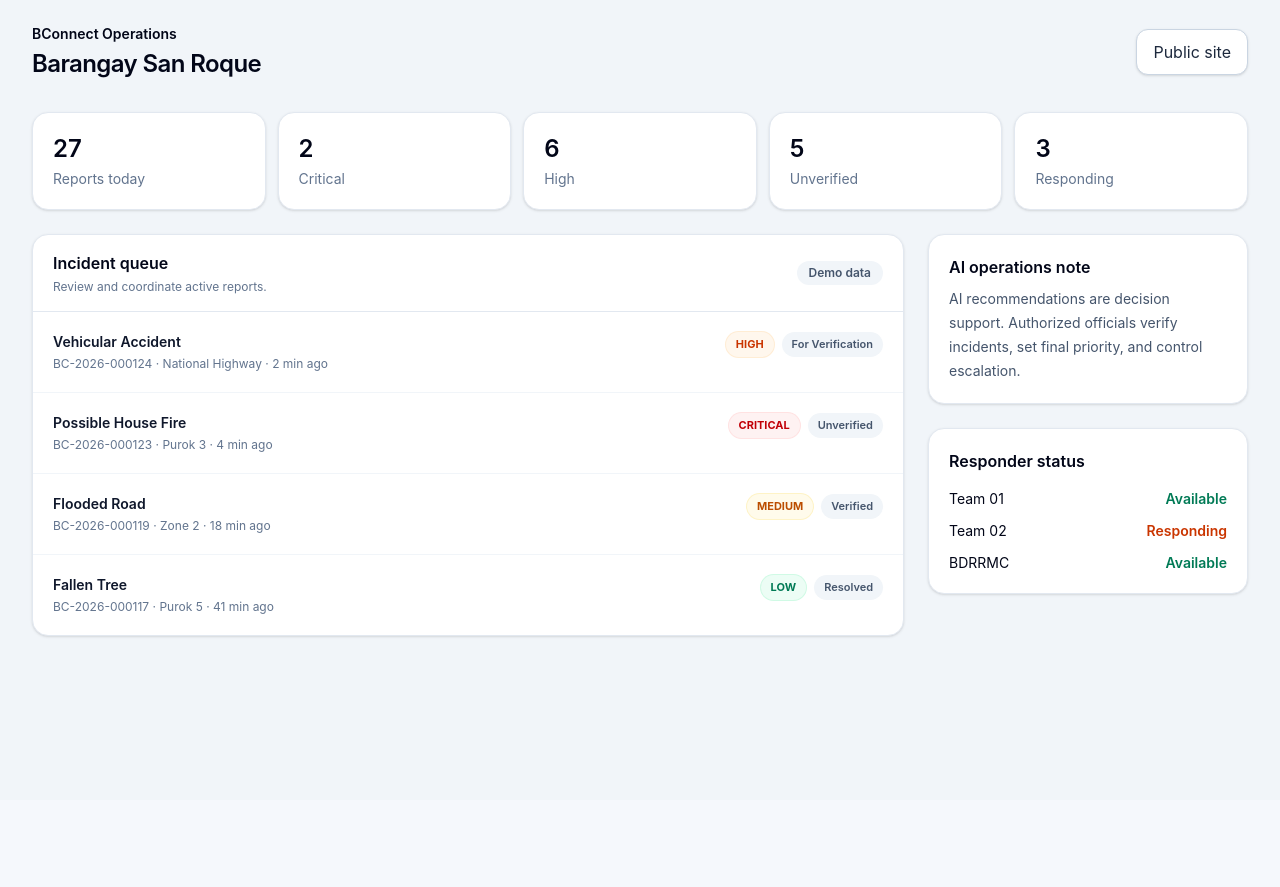
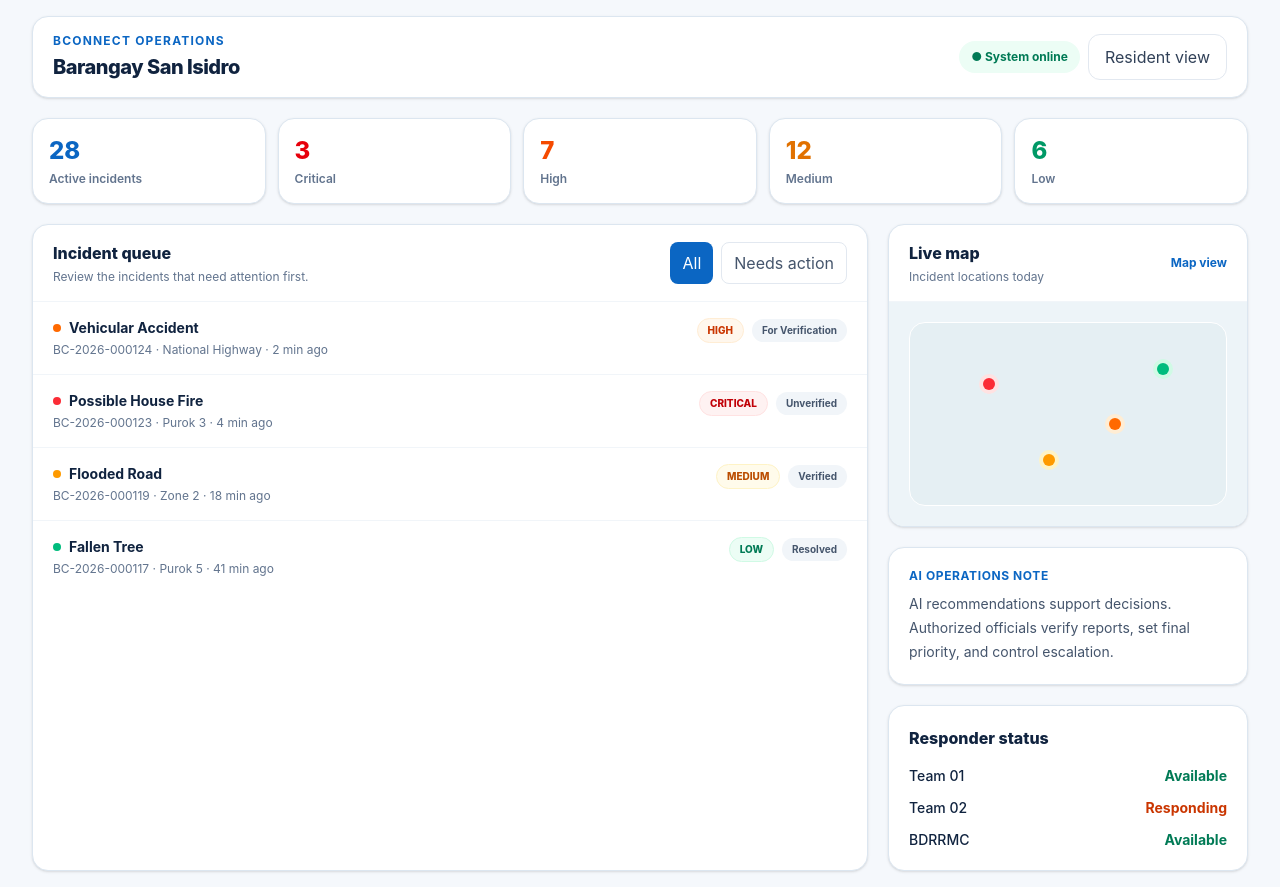
Before and after one commit to a3bcruz-jpg/BConnect, a Next.js app: page /official in a window 1280 px wide. Before the commit the page ends 800 px from the top, so only its background shows below. Built offline with nearby package versions, Linux system fonts and the light colour scheme.

Commit message:
feat: redesign official incident operations dashboard

```diff
--- a/src/app/official/page.tsx
+++ b/src/app/official/page.tsx
@@ -1,3 +1,5 @@
+'use client';
+
 import Link from 'next/link';
 
 const incidents = [
@@ -7,80 +9,31 @@ const incidents = [
   { id: 'BC-2026-000117', type: 'Fallen Tree', location: 'Purok 5', priority: 'LOW', status: 'Resolved', age: '41 min ago' },
 ];
 
-const priorityClass: Record<string, string> = {
-  CRITICAL: 'bg-red-50 text-red-700 ring-red-100',
-  HIGH: 'bg-orange-50 text-orange-700 ring-orange-100',
-  MEDIUM: 'bg-amber-50 text-amber-700 ring-amber-100',
-  LOW: 'bg-emerald-50 text-emerald-700 ring-emerald-100',
-};
+const priorityClass: Record<string, string> = { CRITICAL: 'bg-red-50 text-red-700 border-red-100', HIGH: 'bg-orange-50 text-orange-700 border-orange-100', MEDIUM: 'bg-amber-50 text-amber-700 border-amber-100', LOW: 'bg-emerald-50 text-emerald-700 border-emerald-100' };
 
 export default function OfficialDashboardPage() {
   return (
-    <main className="min-h-screen bg-slate-100 text-slate-950">
-      <div className="mx-auto max-w-7xl px-4 py-6 sm:px-6 lg:px-8">
-        <header className="flex flex-wrap items-center justify-between gap-4">
-          <div>
-            <p className="text-sm font-semibold">BConnect Operations</p>
-            <h1 className="mt-1 text-2xl font-semibold tracking-tight">Barangay San Roque</h1>
-          </div>
-          <Link href="/" className="rounded-xl border border-slate-300 bg-white px-4 py-2.5 text-sm font-semibold text-slate-800 shadow-sm">Public site</Link>
+    <main className="min-h-screen bg-[#f5f8fc] text-[#10233f]">
+      <div className="mx-auto max-w-[1440px] px-4 py-4 sm:px-6 lg:px-8">
+        <header className="flex flex-wrap items-center justify-between gap-4 rounded-2xl border border-[#dce6f0] bg-white px-5 py-4 shadow-sm">
+          <div><p className="text-xs font-bold uppercase tracking-widest text-[#0b66c3]">BConnect Operations</p><h1 className="mt-1 text-xl font-extrabold tracking-tight">Barangay San Isidro</h1></div>
+          <div className="flex items-center gap-2"><span className="hidden rounded-full bg-emerald-50 px-3 py-2 text-xs font-bold text-emerald-700 sm:inline-flex">● System online</span><Link href="/resident" className="rounded-xl border border-slate-200 px-4 py-2.5 text-sm font-bold text-slate-700 hover:bg-slate-50">Resident view</Link></div>
         </header>
 
-        <section className="mt-8 grid gap-3 sm:grid-cols-2 lg:grid-cols-5">
-          {[
-            ['27', 'Reports today'],
-            ['2', 'Critical'],
-            ['6', 'High'],
-            ['5', 'Unverified'],
-            ['3', 'Responding'],
-          ].map(([value, label]) => (
-            <div key={label} className="rounded-2xl border border-slate-200 bg-white p-5 shadow-sm">
-              <p className="text-2xl font-semibold">{value}</p>
-              <p className="mt-1 text-sm text-slate-500">{label}</p>
-            </div>
-          ))}
+        <section className="mt-5 grid grid-cols-2 gap-3 md:grid-cols-5">
+          {[['28','Active incidents','text-[#0b66c3]'],['3','Critical','text-red-600'],['7','High','text-orange-600'],['12','Medium','text-amber-600'],['6','Low','text-emerald-600']].map(([value,label,tone]) => <div key={label} className="rounded-2xl border border-[#dce6f0] bg-white p-4 shadow-sm"><p className={`text-2xl font-extrabold ${tone}`}>{value}</p><p className="mt-1 text-xs font-semibold text-slate-500">{label}</p></div>)}
         </section>
 
-        <div className="mt-6 grid gap-6 lg:grid-cols-[1fr_320px]">
-          <section className="rounded-2xl border border-slate-200 bg-white shadow-sm">
-            <div className="flex items-center justify-between border-b border-slate-200 px-5 py-4">
-              <div>
-                <h2 className="font-semibold">Incident queue</h2>
-                <p className="mt-1 text-xs text-slate-500">Review and coordinate active reports.</p>
-              </div>
-              <span className="rounded-full bg-slate-100 px-3 py-1 text-xs font-semibold text-slate-600">Demo data</span>
-            </div>
-            <div className="divide-y divide-slate-100">
-              {incidents.map((incident) => (
-                <Link key={incident.id} href={`/official/incidents/${incident.id}`} className="block px-5 py-5 transition hover:bg-slate-50">
-                  <div className="flex flex-wrap items-start justify-between gap-3">
-                    <div>
-                      <p className="text-sm font-semibold text-slate-900">{incident.type}</p>
-                      <p className="mt-1 text-xs text-slate-500">{incident.id} · {incident.location} · {incident.age}</p>
-                    </div>
-                    <div className="flex items-center gap-2">
-                      <span className={`rounded-full px-2.5 py-1 text-[11px] font-bold ring-1 ${priorityClass[incident.priority]}`}>{incident.priority}</span>
-                      <span className="rounded-full bg-slate-100 px-2.5 py-1 text-[11px] font-semibold text-slate-600">{incident.status}</span>
-                    </div>
-                  </div>
-                </Link>
-              ))}
-            </div>
+        <div className="mt-5 grid gap-5 lg:grid-cols-[minmax(0,1fr)_360px]">
+          <section className="rounded-2xl border border-[#dce6f0] bg-white shadow-sm">
+            <div className="flex flex-wrap items-center justify-between gap-3 border-b border-slate-100 px-5 py-4"><div><h2 className="font-extrabold">Incident queue</h2><p className="mt-1 text-xs text-slate-500">Review the incidents that need attention first.</p></div><div className="flex gap-2"><button className="rounded-lg bg-[#0b66c3] px-3 py-2 text-xs font-bold text-white">All</button><button className="rounded-lg border border-slate-200 px-3 py-2 text-xs font-bold text-slate-600">Needs action</button></div></div>
+            <div className="divide-y divide-slate-100">{incidents.map((incident) => <Link key={incident.id} href={`/official/incidents/${incident.id}`} className="block px-5 py-4 transition hover:bg-[#f8fbff]"><div className="flex items-start justify-between gap-4"><div className="min-w-0"><div className="flex items-center gap-2"><span className={`h-2 w-2 rounded-full ${incident.priority === 'CRITICAL' ? 'bg-red-500' : incident.priority === 'HIGH' ? 'bg-orange-500' : incident.priority === 'MEDIUM' ? 'bg-amber-500' : 'bg-emerald-500'}`} /><p className="truncate text-sm font-bold">{incident.type}</p></div><p className="mt-1 text-xs text-slate-500">{incident.id} · {incident.location} · {incident.age}</p></div><div className="flex shrink-0 items-center gap-2"><span className={`rounded-full border px-2.5 py-1 text-[10px] font-extrabold ${priorityClass[incident.priority]}`}>{incident.priority}</span><span className="hidden rounded-full bg-slate-100 px-2.5 py-1 text-[10px] font-bold text-slate-600 sm:inline-flex">{incident.status}</span></div></div></Link>)}</div>
           </section>
 
-          <aside className="space-y-6">
-            <section className="rounded-2xl border border-slate-200 bg-white p-5 shadow-sm">
-              <h2 className="font-semibold">AI operations note</h2>
-              <p className="mt-2 text-sm leading-6 text-slate-600">AI recommendations are decision support. Authorized officials verify incidents, set final priority, and control escalation.</p>
-            </section>
-            <section className="rounded-2xl border border-slate-200 bg-white p-5 shadow-sm">
-              <h2 className="font-semibold">Responder status</h2>
-              <div className="mt-4 space-y-3 text-sm">
-                <div className="flex items-center justify-between"><span>Team 01</span><span className="font-semibold text-emerald-700">Available</span></div>
-                <div className="flex items-center justify-between"><span>Team 02</span><span className="font-semibold text-orange-700">Responding</span></div>
-                <div className="flex items-center justify-between"><span>BDRRMC</span><span className="font-semibold text-emerald-700">Available</span></div>
-              </div>
-            </section>
+          <aside className="space-y-5">
+            <section className="overflow-hidden rounded-2xl border border-[#dce6f0] bg-white shadow-sm"><div className="flex items-center justify-between border-b border-slate-100 px-5 py-4"><div><h2 className="font-extrabold">Live map</h2><p className="mt-1 text-xs text-slate-500">Incident locations today</p></div><span className="text-xs font-bold text-[#0b66c3]">Map view</span></div><div className="relative h-56 bg-[#edf4f8]"><div className="absolute inset-5 rounded-2xl border border-white bg-[#e5eff3]"><div className="absolute left-[23%] top-[30%] h-3 w-3 rounded-full bg-red-500 ring-4 ring-red-100" /><div className="absolute left-[63%] top-[52%] h-3 w-3 rounded-full bg-orange-500 ring-4 ring-orange-100" /><div className="absolute left-[42%] top-[72%] h-3 w-3 rounded-full bg-amber-500 ring-4 ring-amber-100" /><div className="absolute right-[18%] top-[22%] h-3 w-3 rounded-full bg-emerald-500 ring-4 ring-emerald-100" /></div></div></section>
+            <section className="rounded-2xl border border-[#dce6f0] bg-white p-5 shadow-sm"><p className="text-xs font-bold uppercase tracking-wider text-[#0b66c3]">AI operations note</p><p className="mt-2 text-sm leading-6 text-slate-600">AI recommendations support decisions. Authorized officials verify reports, set final priority, and control escalation.</p></section>
+            <section className="rounded-2xl border border-[#dce6f0] bg-white p-5 shadow-sm"><h2 className="font-extrabold">Responder status</h2><div className="mt-4 space-y-3 text-sm">{[['Team 01','Available','text-emerald-700'],['Team 02','Responding','text-orange-700'],['BDRRMC','Available','text-emerald-700']].map(([name,status,tone]) => <div key={name} className="flex items-center justify-between"><span className="font-medium">{name}</span><span className={`font-bold ${tone}`}>{status}</span></div>)}</div></section>
           </aside>
         </div>
       </div>
```
